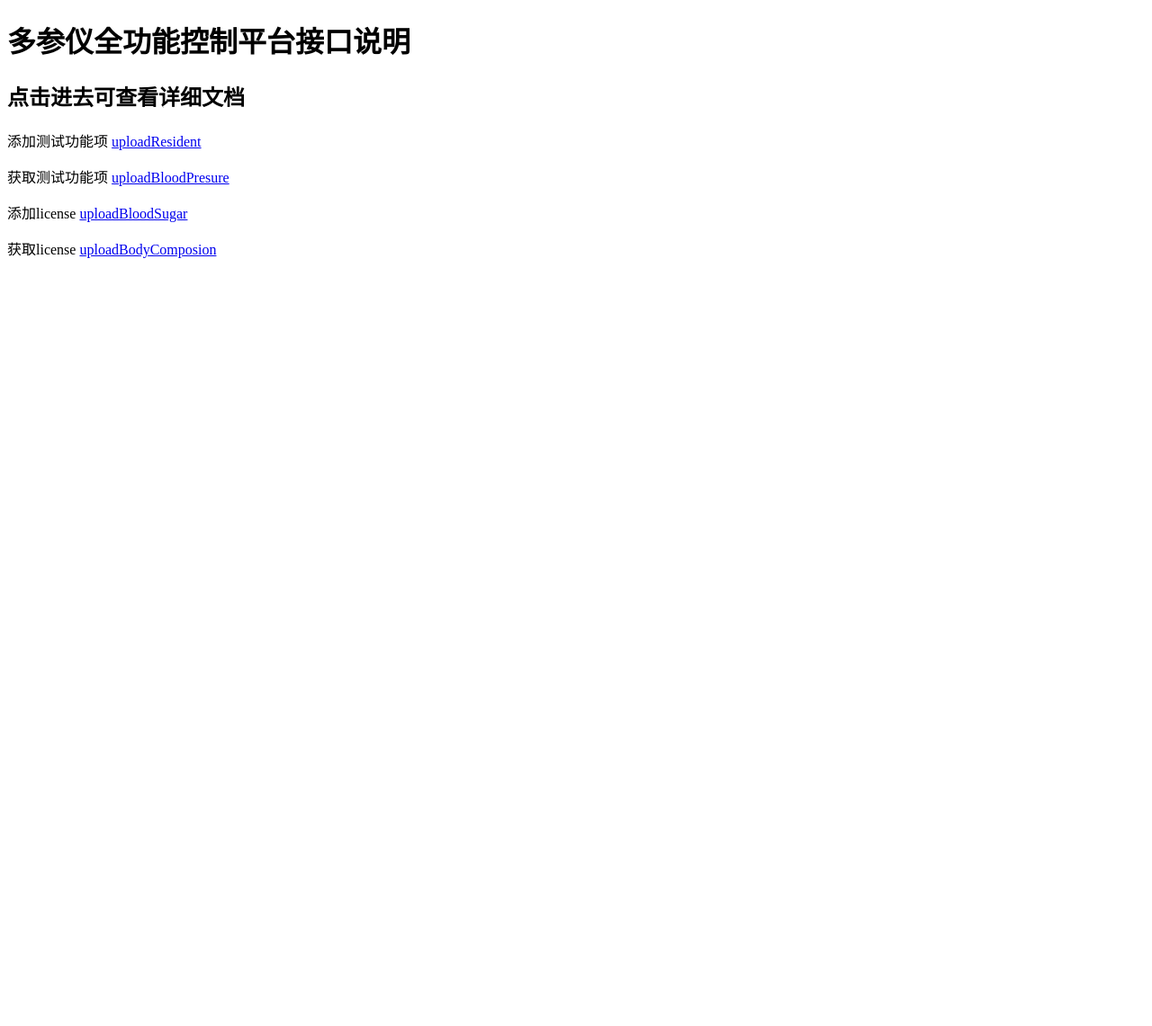
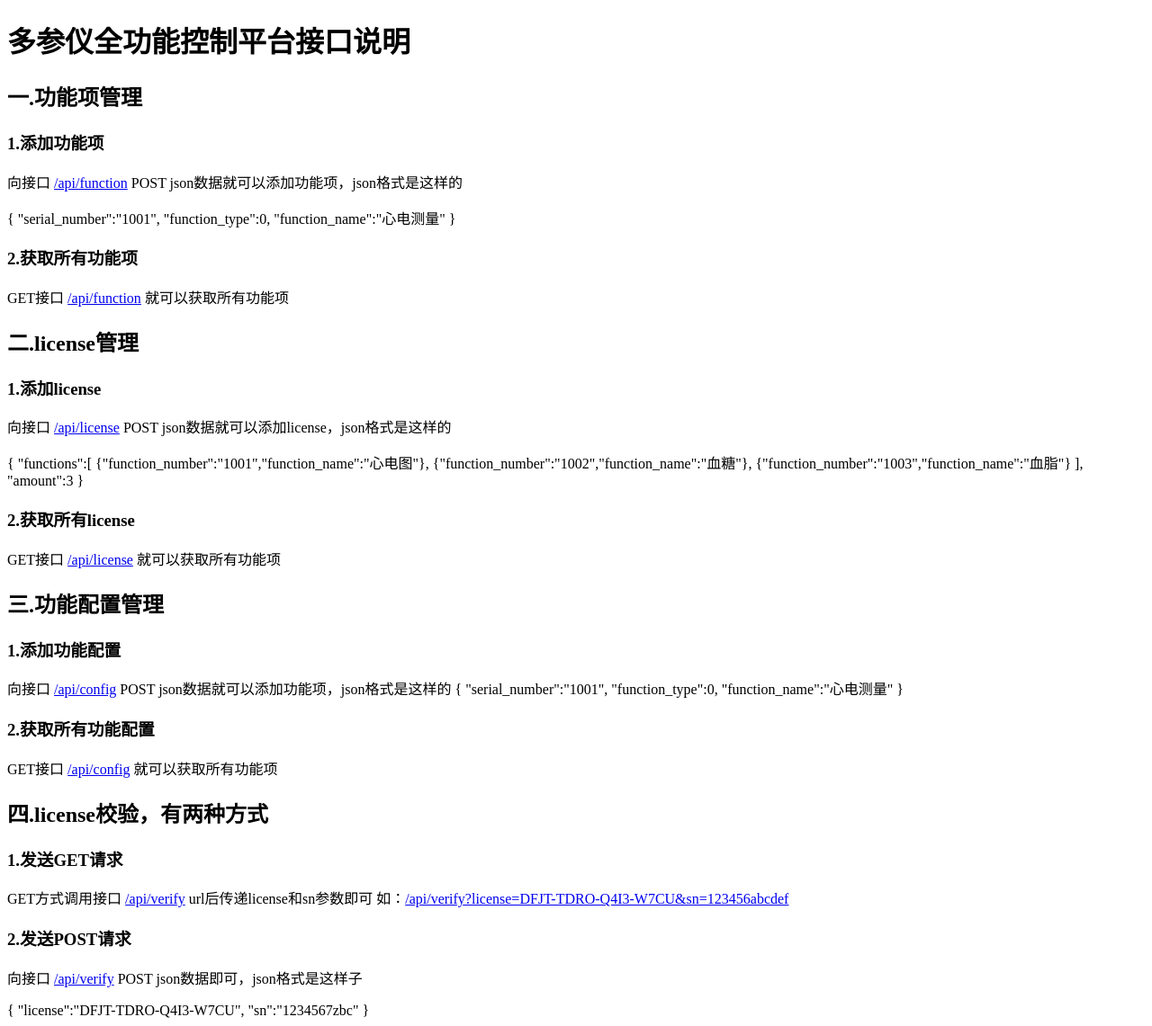
Before and after one commit to weizhengwei/FunctionControl, a Python web app: template templates/index.html in a window 1280 px wide. Shown: the whole page at 90% size. Before the commit the page ends 287 px from the top, so only its background shows below. Run offline with Jinja, Linux system fonts and the light colour scheme; the template is opened without the code that fills it, so the values that code supplies are empty.

Commit message:
wan shan xia

```diff
--- a/templates/index.html
+++ b/templates/index.html
@@ -7,10 +7,57 @@
 <body>
 	<h1>多参仪全功能控制平台接口说明</h1>
 
-	<h2>点击进去可查看详细文档</h2>
-	<p>添加测试功能项 <a href="/doc/api/uploadResident">uploadResident</a></p>
-	<p>获取测试功能项 <a href="/dataplatform/api/uploadBloodPresure">uploadBloodPresure</a></p>
-	<p>添加license <a href="/dataplatform/api/uploadBloodSugar">uploadBloodSugar</a></p>
-	<p>获取license <a href="/dataplatform/api/uploadBodyComposion">uploadBodyComposion</a></p>
+	<h2>一.功能项管理</h2>
+	<h3>1.添加功能项</h3>
+	<p>向接口 <a href="/api/function">/api/function</a> POST json数据就可以添加功能项，json格式是这样的</p>
+	{
+		"serial_number":"1001",
+		"function_type":0,
+		"function_name":"心电测量"
+	}
+	<h3>2.获取所有功能项</h3>
+	<p>GET接口 <a href="/api/function">/api/function</a> 就可以获取所有功能项</p>
+
+
+	<h2>二.license管理</h2>
+	<h3>1.添加license</h3>
+	<p>向接口 <a href="/api/license">/api/license</a> POST json数据就可以添加license，json格式是这样的</p>
+	{
+		"functions":[
+			{"function_number":"1001","function_name":"心电图"},
+			{"function_number":"1002","function_name":"血糖"},
+			{"function_number":"1003","function_name":"血脂"}
+		],
+		"amount":3
+	}
+	<h3>2.获取所有license</h3>
+	<p>GET接口 <a href="/api/license">/api/license</a> 就可以获取所有功能项</p>
+
+
+
+	<h2>三.功能配置管理</h2>
+	<h3>1.添加功能配置</h3>
+	<p>向接口 <a href="/api/config">/api/config</a> POST json数据就可以添加功能项，json格式是这样的
+	{
+	"serial_number":"1001",
+	"function_type":0,
+	"function_name":"心电测量"
+	}
+	</p>
+	<h3>2.获取所有功能配置</h3>
+	<p>GET接口 <a href="/api/config">/api/config</a> 就可以获取所有功能项</p>
+
+	<h2>四.license校验，有两种方式</h2>
+	<h3>1.发送GET请求</h3>
+	<p>GET方式调用接口 <a href="/api/verify">/api/verify</a> url后传递license和sn参数即可
+	如：<a href="/api/verify?license=DFJT-TDRO-Q4I3-W7CU&sn=123456abcdef">/api/verify?license=DFJT-TDRO-Q4I3-W7CU&sn=123456abcdef</a>
+	</p>
+	<h3>2.发送POST请求</h3>
+	<p>向接口 <a href="/api/verify">/api/verify</a> POST json数据即可，json格式是这样子</p>
+	{
+		"license":"DFJT-TDRO-Q4I3-W7CU",
+		"sn":"1234567zbc"
+	}
+
 </body>
 </html>
```
Also changed, not shown: doc.md (+1 -1 lines), main.py (+26 -7 lines), 1 other file.
